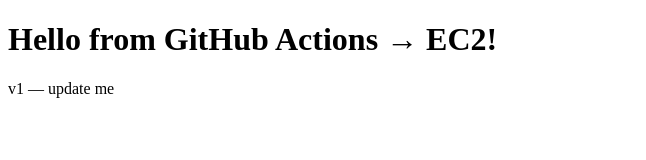
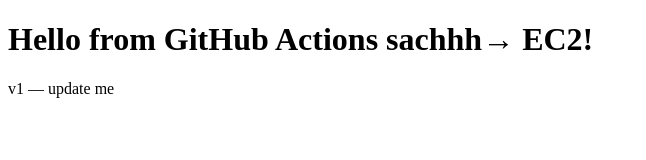
Before and after one commit to sachushiljad/Automate-deployment-of-your-web-application, a plain HTML site: page index.html in a window 1280 px wide. Shown: the whole page, without its empty margins (0-646 px from the left). Drawn offline with Linux system fonts and the light colour scheme.

Commit message:
Update index.html

```diff
--- a/index.html
+++ b/index.html
@@ -3,7 +3,7 @@
 <html>
   <head><meta charset="utf-8"><title>My site</title></head>
   <body>
-    <h1>Hello from GitHub Actions → EC2!</h1>
+    <h1>Hello from GitHub Actions sachhh→ EC2!</h1>
     <p id="version">v1 — update me</p>
   </body>
 </html>
```
